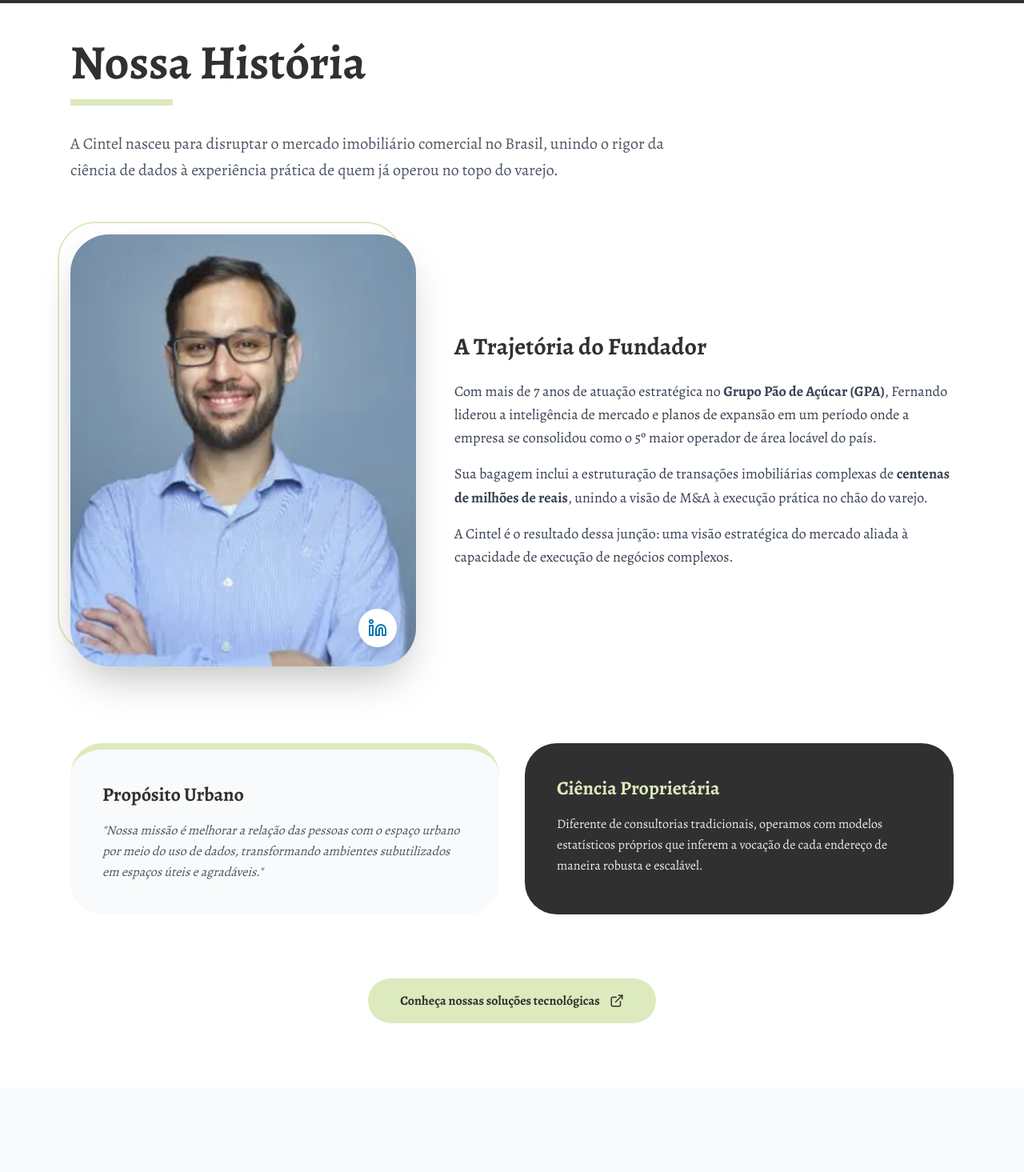
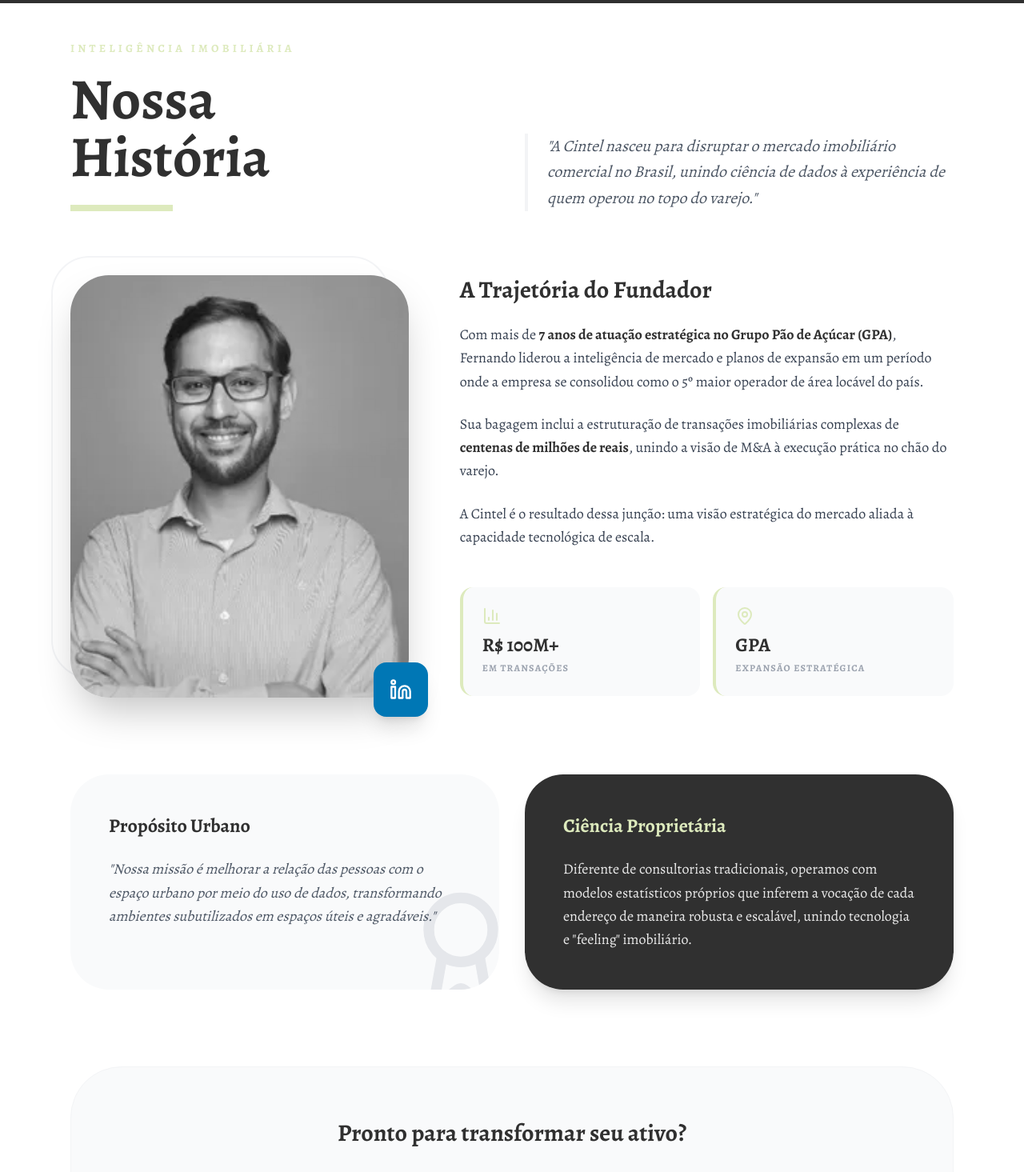
Before and after one commit to rafaelcallegari/cintel-site, a Next.js app: page /sobre in a window 1280 px wide. Shown: the part 80-1545 px from the top of the page at 80% size. Before the commit the page ends 1439 px from the top, so only its background shows below. Built offline with nearby package versions, Linux system fonts and the light colour scheme; no server answers.

Commit message:
adição de tela sobre

```diff
--- a/app/sobre/page.tsx
+++ b/app/sobre/page.tsx
@@ -1,92 +1,108 @@
 import React from 'react';
 import Image from 'next/image';
-import { Linkedin, ExternalLink } from 'lucide-react'; // Instale lucide-react para ícones
+import { Linkedin, ExternalLink, Award, BarChart3, MapPin } from 'lucide-react';
 
 export default function SobrePage() {
   return (
-    <section className="bg-white pt-32 pb-20 min-h-screen">
+    <section className="bg-white pt-32 pb-20 min-h-screen font-alegreya">
       <div className="max-w-6xl mx-auto px-6">
 
-        {/* Título Principal com Estilo */}
-        <div className="mb-16">
-          <h1 className="text-5xl md:text-6xl font-extrabold text-[#303030] font-alegreya mb-4">
-            Nossa História
+        {/* Título com Grid para dar um ar moderno */}
+        <div className="grid grid-cols-1 lg:grid-cols-2 gap-8 mb-20 items-end">
+          <div>
+            <span className="text-cintelYellow font-bold uppercase tracking-[0.3em] text-sm">Inteligência Imobiliária</span>
+            <h1 className="text-6xl md:text-7xl font-extrabold text-[#303030] mt-4 leading-none">
+              Nossa <br /> História
             </h1>
-          <div className="h-2 w-32 bg-cintelYellow"></div>
-          <p className="mt-8 text-xl text-gray-600 max-w-3xl font-alegreya leading-relaxed">
-            A Cintel nasceu para disruptar o mercado imobiliário comercial no Brasil, unindo o rigor da ciência de dados à experiência prática de quem já operou no topo do varejo.
+            <div className="h-2 w-32 bg-cintelYellow mt-6"></div>
+          </div>
+          <p className="text-xl text-gray-600 leading-relaxed italic border-l-4 border-gray-100 pl-6">
+            "A Cintel nasceu para disruptar o mercado imobiliário comercial no Brasil, unindo ciência de dados à experiência de quem operou no topo do varejo."
           </p>
         </div>
 
-        {/* Bloco Biográfico do Fernando */}
-        <div className="grid grid-cols-1 lg:grid-cols-12 gap-12 items-center mb-24">
+        {/* Bloco Biográfico */}
+        <div className="grid grid-cols-1 lg:grid-cols-12 gap-16 items-start mb-24">
 
-          {/* Coluna da Imagem */}
-          <div className="lg:col-span-5 relative">
-            <div className="absolute -top-4 -left-4 w-full h-full border-2 border-cintelYellow rounded-[3rem] z-0"></div>
+          <div className="lg:col-span-5 relative group">
+            <div className="absolute -top-6 -left-6 w-full h-full border-2 border-gray-100 rounded-[3rem] group-hover:border-cintelYellow/50 transition-colors duration-500"></div>
             <div className="relative z-10 overflow-hidden rounded-[3rem] shadow-2xl bg-gray-100 aspect-[4/5]">
               <Image
                 src="/images/fernando.png"
                 alt="Fernando - Fundador da Cintel"
                 fill
-                className="object-cover"
+                className="object-cover grayscale hover:grayscale-0 transition-all duration-700"
               />
             </div>
 
-            {/* Social Links sobre a imagem ou abaixo */}
-            <div className="absolute bottom-6 right-6 z-20 flex gap-3">
             <a
               href="https://www.linkedin.com/in/fernando-trambacos-39627351/"
               target="_blank"
-                className="bg-white p-3 rounded-full shadow-lg hover:scale-110 transition-transform text-[#0077b5]"
+              className="absolute -bottom-6 -right-6 z-20 bg-[#0077b5] text-white p-5 rounded-2xl shadow-xl hover:scale-110 transition-transform"
             >
-                <Linkedin size={24} />
+              <Linkedin size={28} />
             </a>
+          </div>
+
+          <div className="lg:col-span-7 space-y-8">
+            <div>
+              <h2 className="text-3xl font-bold text-[#303030] mb-6">A Trajetória do Fundador</h2>
+              <div className="space-y-6 text-lg text-gray-700 leading-relaxed">
+                <p>
+                  Com mais de <span className="text-[#303030] font-bold">7 anos de atuação estratégica no Grupo Pão de Açúcar (GPA)</span>, Fernando liderou a inteligência de mercado e planos de expansão em um período onde a empresa se consolidou como o 5º maior operador de área locável do país.
+                </p>
+                <p>
+                  Sua bagagem inclui a estruturação de transações imobiliárias complexas de <span className="text-[#303030] font-bold">centenas de milhões de reais</span>, unindo a visão de M&A à execução prática no chão do varejo.
+                </p>
+                <p>
+                  A Cintel é o resultado dessa junção: uma visão estratégica do mercado aliada à capacidade tecnológica de escala.
+                </p>
               </div>
             </div>
 
-          {/* Coluna de Texto Profissional */}
-          <div className="lg:col-span-7 space-y-6">
-            <h2 className="text-3xl font-bold text-[#303030] font-alegreya">A Trajetória do Fundador</h2>
-            <div className="space-y-4 text-lg text-gray-700 font-alegreya leading-relaxed">
-              <p>
-                Com mais de 7 anos de atuação estratégica no <strong>Grupo Pão de Açúcar (GPA)</strong>, Fernando liderou a inteligência de mercado e planos de expansão em um período onde a empresa se consolidou como o 5º maior operador de área locável do país.
-              </p>
-              <p>
-                Sua bagagem inclui a estruturação de transações imobiliárias complexas de <strong>centenas de milhões de reais</strong>, unindo a visão de M&A à execução prática no chão do varejo.
-              </p>
-              <p>
-                A Cintel é o resultado dessa junção: uma visão estratégica do mercado aliada à capacidade de execução de negócios complexos.
-              </p>
+            {/* "Mini Stats" para quebrar o texto e dar autoridade */}
+            <div className="grid grid-cols-2 gap-4 pt-4">
+              <div className="bg-gray-50 p-6 rounded-2xl border-l-4 border-cintelYellow">
+                <BarChart3 className="text-cintelYellow mb-2" size={24} />
+                <span className="block text-2xl font-black text-[#303030]">R$ 100M+</span>
+                <span className="text-xs uppercase font-bold text-gray-400 tracking-widest">Em Transações</span>
+              </div>
+              <div className="bg-gray-50 p-6 rounded-2xl border-l-4 border-cintelYellow">
+                <MapPin className="text-cintelYellow mb-2" size={24} />
+                <span className="block text-2xl font-black text-[#303030]">GPA</span>
+                <span className="text-xs uppercase font-bold text-gray-400 tracking-widest">Expansão Estratégica</span>
+              </div>
             </div>
           </div>
         </div>
 
-        {/* Missão e Tecnologia - Grid Inferior */}
+        {/* Cards de Propósito com Inversão de Cores */}
         <div className="grid grid-cols-1 md:grid-cols-2 gap-8">
-          <div className="bg-gray-50 p-10 rounded-[2.5rem] border-t-8 border-cintelYellow">
-            <h3 className="text-2xl font-bold mb-4 font-alegreya text-[#303030]">Propósito Urbano</h3>
-            <p className="text-gray-600 font-alegreya leading-relaxed italic">
+          <div className="bg-gray-50 p-12 rounded-[3rem] relative overflow-hidden group">
+            <Award className="absolute -right-8 -bottom-8 text-gray-200 size-40 group-hover:text-cintelYellow/20 transition-colors" />
+            <h3 className="text-2xl font-bold mb-6 text-[#303030] relative z-10">Propósito Urbano</h3>
+            <p className="text-gray-600 leading-relaxed italic text-lg relative z-10">
               "Nossa missão é melhorar a relação das pessoas com o espaço urbano por meio do uso de dados, transformando ambientes subutilizados em espaços úteis e agradáveis."
             </p>
           </div>
 
-          <div className="bg-[#303030] p-10 rounded-[2.5rem] text-white">
-            <h3 className="text-2xl font-bold mb-4 font-alegreya text-cintelYellow">Ciência Proprietária</h3>
-            <p className="font-alegreya leading-relaxed opacity-90">
-              Diferente de consultorias tradicionais, operamos com modelos estatísticos próprios que inferem a vocação de cada endereço de maneira robusta e escalável.
+          <div className="bg-[#303030] p-12 rounded-[3rem] text-white shadow-xl shadow-black/10">
+            <h3 className="text-2xl font-bold mb-6 text-cintelYellow">Ciência Proprietária</h3>
+            <p className="leading-relaxed opacity-90 text-lg">
+              Diferente de consultorias tradicionais, operamos com modelos estatísticos próprios que inferem a vocação de cada endereço de maneira robusta e escalável, unindo tecnologia e "feeling" imobiliário.
             </p>
           </div>
         </div>
 
-        {/* CTA Final */}
-        <div className="mt-20 text-center">
+        {/* CTA Final Refinado */}
+        <div className="mt-24 py-16 bg-gray-50 rounded-[4rem] text-center border border-gray-100">
+          <h2 className="text-3xl font-bold text-[#303030] mb-8">Pronto para transformar seu ativo?</h2>
           <a
             href="/market"
-            className="inline-flex items-center gap-3 bg-cintelYellow text-[#303030] px-10 py-4 rounded-full font-bold hover:shadow-xl hover:-translate-y-1 transition-all"
+            className="inline-flex items-center gap-4 bg-cintelYellow text-[#303030] px-12 py-5 rounded-full font-black uppercase text-xs tracking-[0.2em] hover:shadow-2xl hover:-translate-y-1 transition-all"
           >
-            Conheça nossas soluções tecnológicas
-            <ExternalLink size={18} />
+            Acessar Marketplace
+            <ExternalLink size={16} />
           </a>
         </div>
 
--- a/components/About.tsx
+++ b/components/About.tsx
@@ -1,8 +1,9 @@
 'use client'
 
 import { useState, useRef } from 'react'
+import Link from 'next/link'
 
-// 1. Definição do InfoCard
+// 1. Definição do InfoCard (Mantido o estilo original)
 const InfoCard = ({ icon, title, text, isActive, onMouseEnter, onMouseLeave, isAnyHovered }: any) => {
   return (
     <div
@@ -37,21 +38,15 @@ const InfoCard = ({ icon, title, text, isActive, onMouseEnter, onMouseLeave, isA
 export default function About() {
   const [hoverIndex, setHoverIndex] = useState<number | null>(null);
   const [isButtonVisible, setIsButtonVisible] = useState(false);
-  const timeoutRef = useRef<NodeJS.Timeout | null>(null);
 
   const handleMouseEnter = (index: number) => {
-    // Se o usuário voltar para um card, cancelamos o timer de sumir
-    if (timeoutRef.current) clearTimeout(timeoutRef.current);
     setHoverIndex(index);
     setIsButtonVisible(true);
   };
 
   const handleMouseLeave = () => {
     setHoverIndex(null);
-    // Janela de 7 segundos (7000ms) para o usuário interagir com o Marketplace
-    timeoutRef.current = setTimeout(() => {
-      setIsButtonVisible(false);
-    }, 7000);
+    // Nota: Removi o timer de sumir automaticamente para dar tempo do usuário ler e clicar
   };
 
   const cards = [
@@ -73,10 +68,11 @@ export default function About() {
   ];
 
   return (
-    <section id="quem-somos" className="bg-white py-24 min-h-screen flex flex-col justify-center overflow-hidden">
+    <section id="quem-somos" className="bg-white py-24 min-h-screen flex flex-col justify-center overflow-hidden font-alegreya">
       <div className="max-w-6xl mx-auto px-6 w-full text-center">
         <div className="mb-20">
-          <h2 className="text-4xl md:text-5xl font-bold text-[#303030] font-alegreya">Quem Somos</h2>
+          <span className="text-cintelYellow font-bold uppercase tracking-[0.3em] text-xs">A Cintel Inteligência</span>
+          <h2 className="text-4xl md:text-5xl font-bold text-[#303030] mt-2">Quem Somos</h2>
           <div className="h-1.5 w-24 bg-cintelYellow mx-auto mt-6"></div>
         </div>
 
@@ -93,32 +89,24 @@ export default function About() {
           ))}
         </div>
 
-        {/* CTA do Marketplace com persistência de 7 segundos */}
+        {/* Novo CTA direcionando para a página Sobre */}
         <div
-          onMouseEnter={() => {
-            // Se o mouse entrar no botão, ele não some nunca
-            if (timeoutRef.current) clearTimeout(timeoutRef.current);
-          }}
-          onMouseLeave={() => {
-            // Se o mouse sair do botão, ele espera os 7 segundos para sumir
-            timeoutRef.current = setTimeout(() => setIsButtonVisible(false), 7000);
-          }}
           className={`
             flex justify-center transition-all duration-700
             ${isButtonVisible ? 'opacity-100 translate-y-0 visible' : 'opacity-0 translate-y-4 invisible'}
           `}
         >
-          <a
-            href="/market"
-            className="group flex items-center gap-4 text-[#303030] font-bold text-lg hover:text-black transition-all bg-cintelYellow/10 px-10 py-5 rounded-full border-2 border-cintelYellow shadow-lg hover:bg-cintelYellow/20"
+          <Link
+            href="/sobre"
+            className="group flex items-center gap-4 text-[#303030] font-bold text-lg hover:text-black transition-all bg-white px-10 py-5 rounded-full border-2 border-cintelYellow shadow-xl hover:bg-cintelYellow/5"
           >
-            <span>Descubra como podemos ajudar sua empresa</span>
-            <div className="bg-[#303030] text-white p-1 rounded-full group-hover:translate-x-2 transition-transform">
+            <span>Conheça mais sobre nossa história</span>
+            <div className="bg-[#303030] text-white p-1 rounded-full group-hover:rotate-45 transition-transform duration-300">
               <svg className="w-5 h-5" fill="none" viewBox="0 0 24 24" stroke="currentColor">
                 <path strokeLinecap="round" strokeLinejoin="round" strokeWidth={2} d="M13 7l5 5m0 0l-5 5m5-5H6" />
               </svg>
             </div>
-          </a>
+          </Link>
         </div>
       </div>
     </section>
```
Lines whose indentation alone changed are shown as unchanged.
